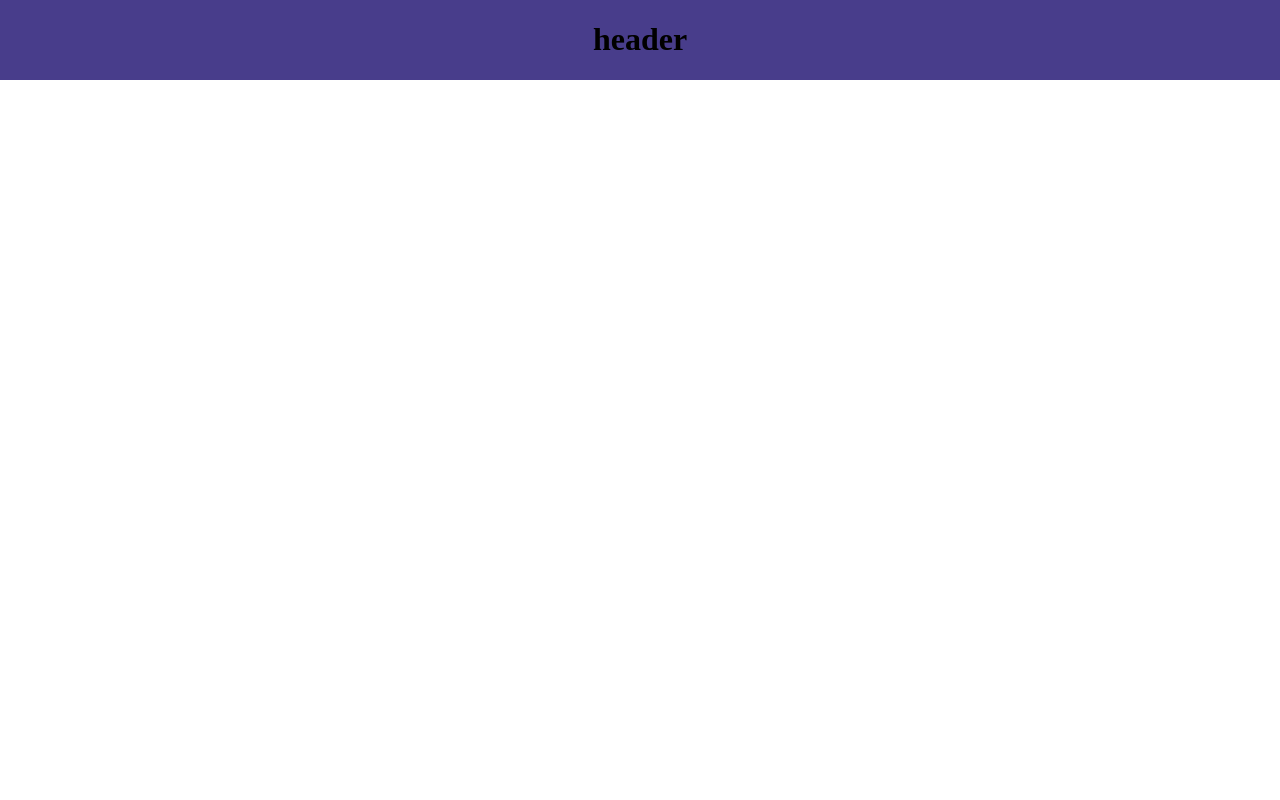
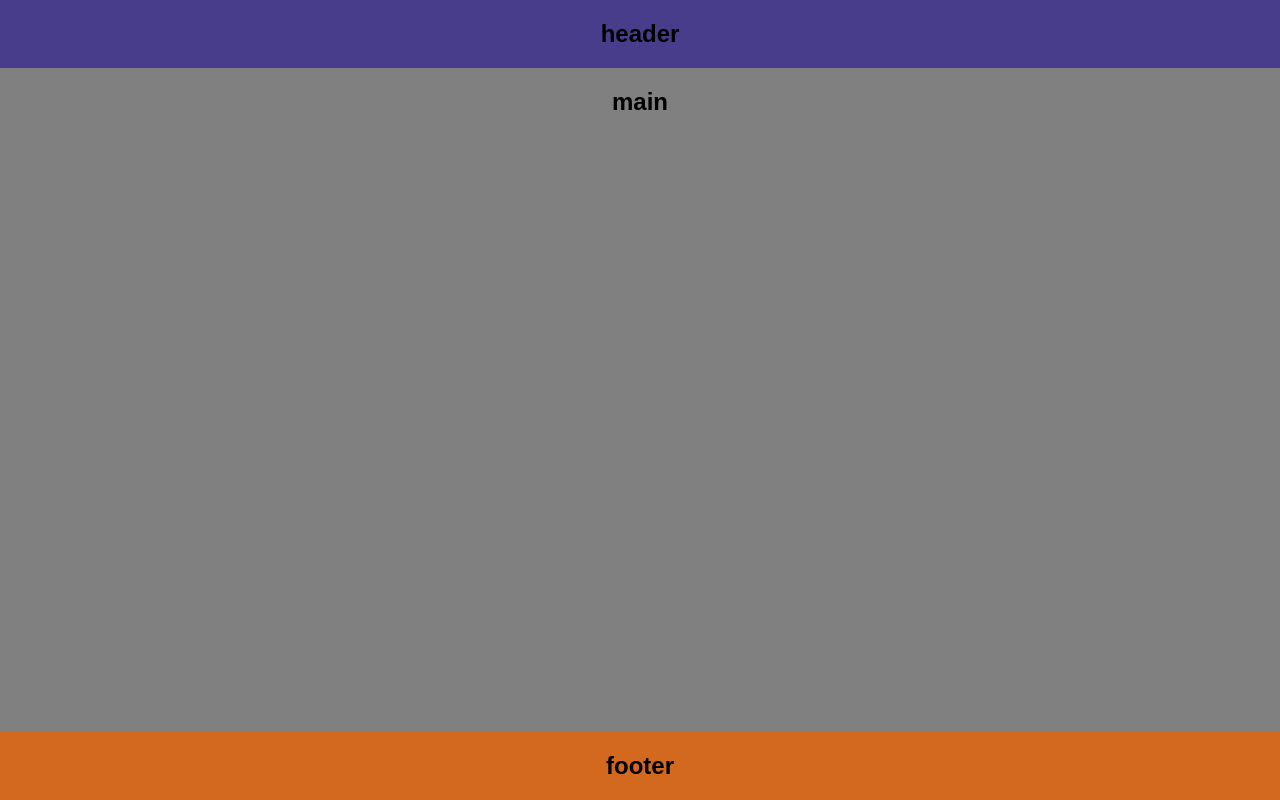
Before and after one commit to SebastienLacour/Entrainement, a plain HTML site: page index.html in a window 1280 px wide. Drawn offline with Linux system fonts and the light colour scheme.

Commit message:
header, main et footer

```diff
--- a/index.html
+++ b/index.html
@@ -8,7 +8,13 @@
 </head>
 <body>
     <header class="header">
-        <h1>header</h1>
+        <h2>header</h2>
     </header>
+    <main class="main">
+        <h2>main</h2>
+    </main>
+    <footer class="footer">
+        <h2>footer</h2>
+    </footer>
 </body>
 </html>
--- a/style.css
+++ b/style.css
@@ -3,10 +3,19 @@ body{
     padding: 0;
     display: flex;
     flex-direction: column;
+    font-family: Luminari, fantasy, sans-serif;
+    text-align: center;
+    height: 100vh;
 }
 
 .header{
     width: 100%;
     background-color: darkslateblue;
-    text-align: center;
 }
+.main{
+    background-color: gray;
+    flex-grow: 2;
+}
+.footer{
+    background-color: chocolate;
+}
```
